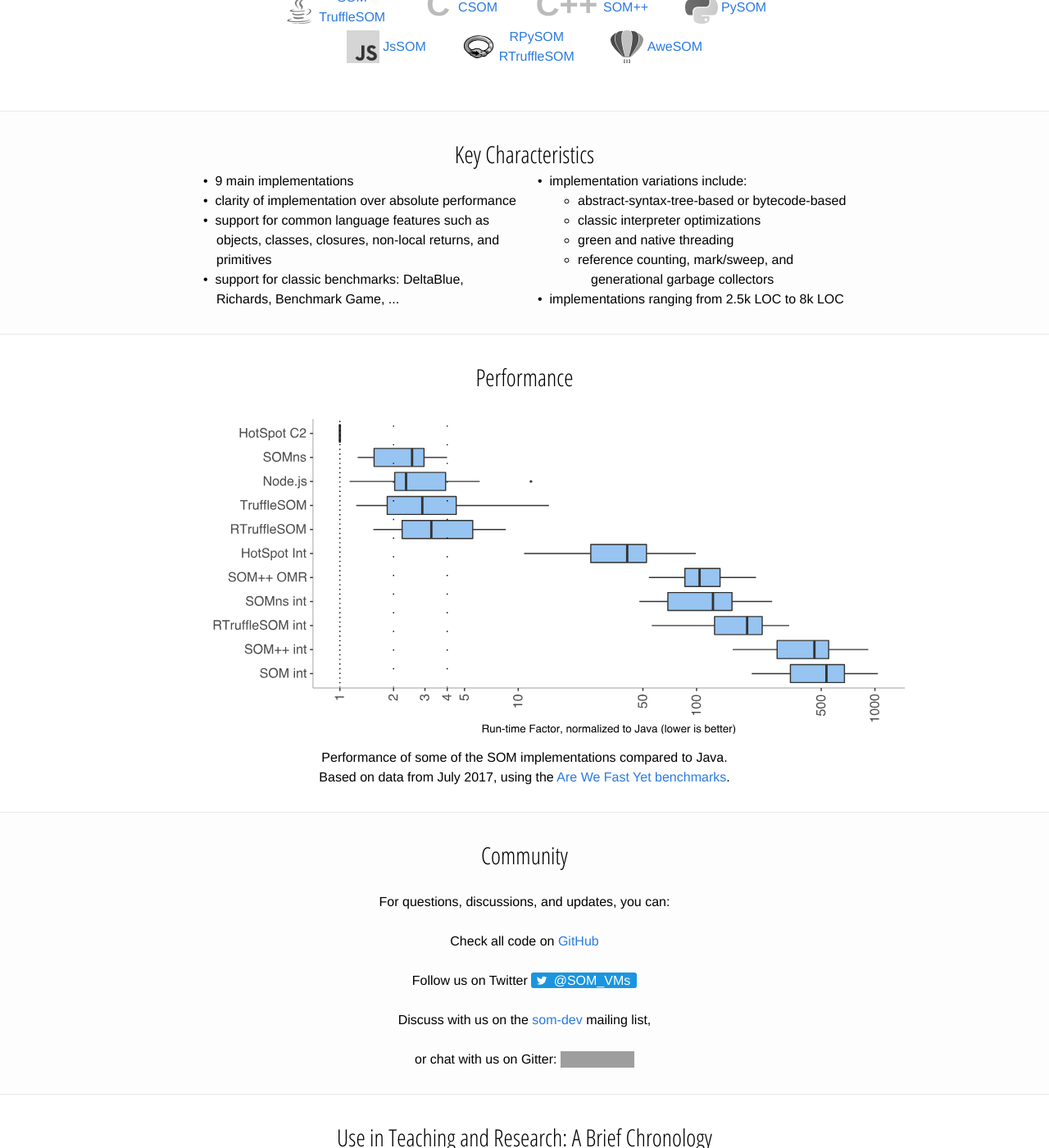
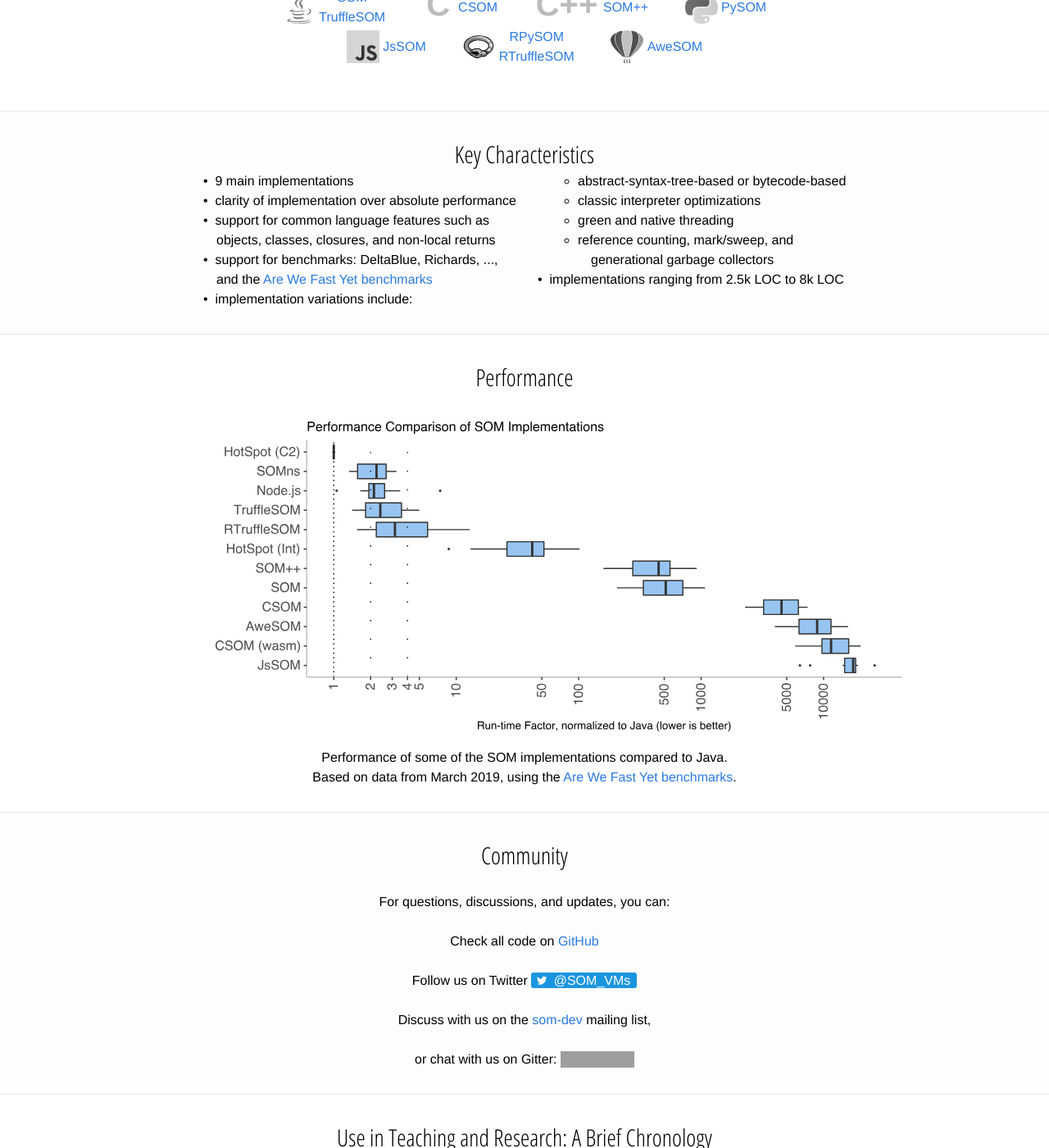
Before and after one commit to SOM-st/som-st.github.io, a Jekyll site: the page built from index.html, in a window 1280 px wide and 1400 px high, scrolled down 712 px. Shown: the whole window at 82% size. Built offline with Jekyll 4.4.1, drawn with Linux system fonts in a browser that asks for light colours; grey boxes are pictures that could not be loaded.

Commit message:
Minor polish, and updated benchmark figure
Signed-off-by: Stefan Marr <git@stefan-marr.de>

```diff
--- a/index.html
+++ b/index.html
@@ -133,8 +133,8 @@ layout: default
   <ul class="two-col">
     <li>9 main implementations</li>
     <li>clarity of implementation over absolute performance</li>
-    <li>support for common language features such as objects, classes, closures, non-local returns, and primitives</li>
-    <li>support for classic benchmarks: DeltaBlue, Richards, Benchmark Game, ...</li>
+    <li>support for common language features such as objects, classes, closures, and non-local returns</li>
+    <li>support for benchmarks: DeltaBlue, Richards, ..., and the <a href="https://github.com/smarr/are-we-fast-yet">Are We Fast Yet benchmarks</a></li>
     <li>implementation variations include:
         <ul>
           <li>abstract-syntax-tree-based or bytecode-based</li>
@@ -154,7 +154,7 @@ layout: default
   <figure style="text-align:center">
     <img src="images/som-box-overview.svg" alt="Boxplot, performance comparison of SOM implementations." />
     <figcaption>Performance of some of the SOM implementations compared to Java.<br/>
-      Based on data from July 2017, using the <a href="https://github.com/smarr/are-we-fast-yet#readme">Are We Fast Yet benchmarks</a>.</figcaption>
+      Based on data from March 2019, using the <a href="https://github.com/smarr/are-we-fast-yet#readme">Are We Fast Yet benchmarks</a>.</figcaption>
   </figure>
 
 </div></div>
```
Also changed, not shown: images/som-box-overview.svg.
